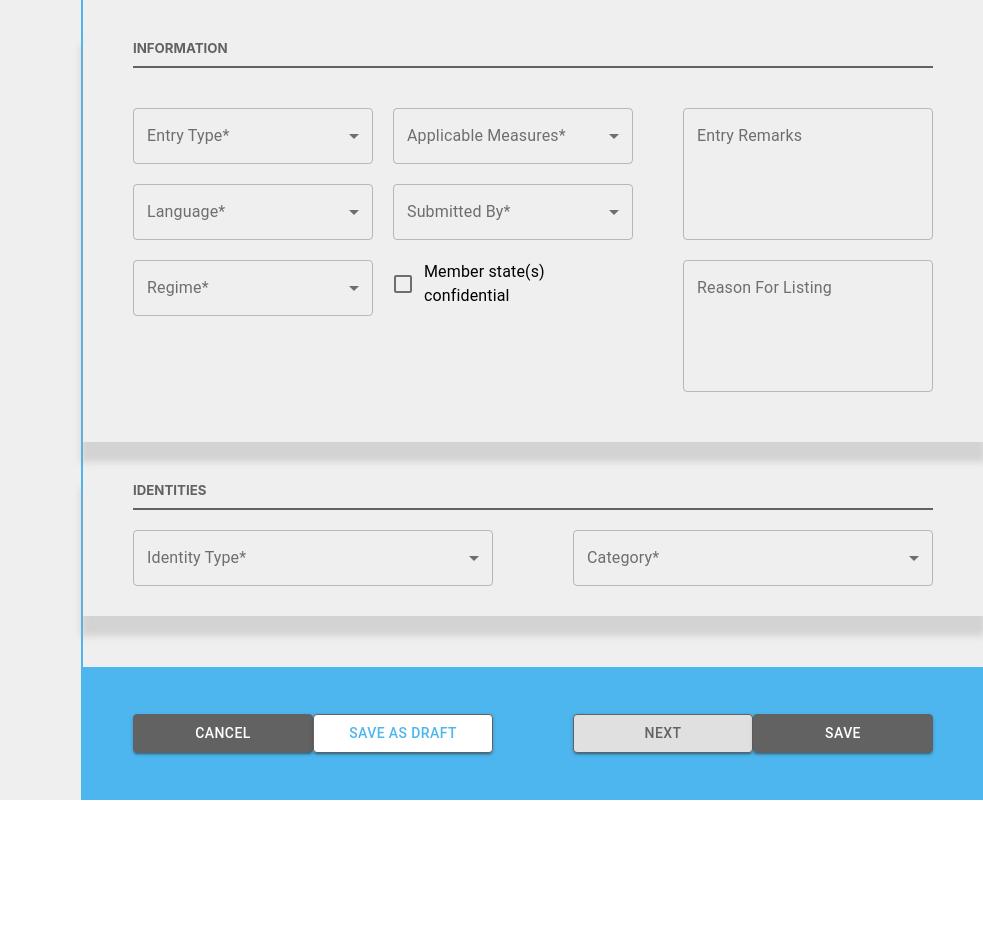
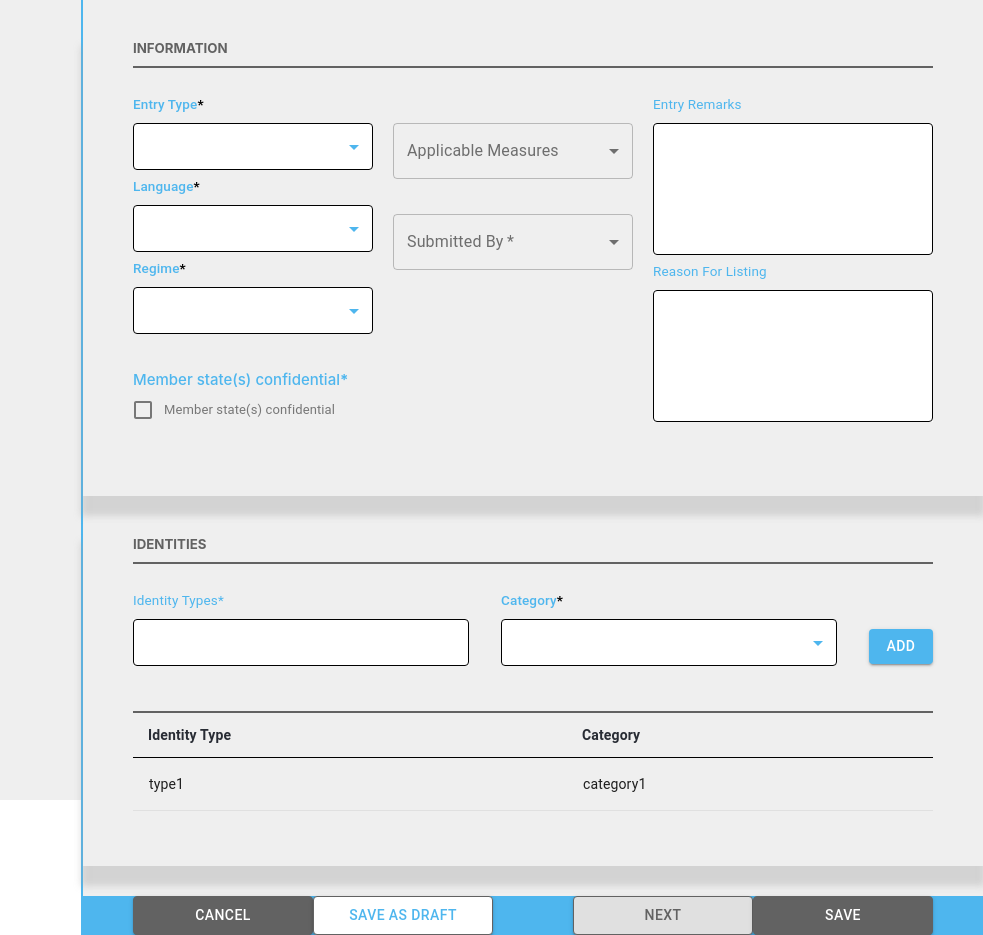
Before and after one commit to amacool/react-electron-offline, a React app: page /start in a window 1280 px wide. Shown: the full height of the page, 297-1280 px from the left. Before the commit the page ends 800 px from the top, so only its background shows below. Built offline with nearby package versions, Linux system fonts and the light colour scheme.

Commit message:
update information, identities

```diff
--- /dev/null
+++ b/src/react/components/FormControl/styles.css
@@ -0,0 +1,109 @@
+/*select control*/
+.custom-outlined-form-control {
+
+}
+.custom-outlined-form-control label.custom-select-label {
+    font-size: 15px;
+    color: #4eb6ee;
+    font-weight: 500;
+    transform: translate(0px, -25px) scale(0.9);
+}
+.custom-outlined-form-control label.custom-select-label b {
+    color: black;
+}
+.MuiInputLabel-outlined.MuiInputLabel-shrink.custom-select-label {
+    transform: translate(0px, -25px) scale(0.9);
+}
+.custom-outlined-form-control .custom-select {
+}
+.custom-outlined-form-control .custom-select > div {
+    padding: 14px;
+    font-size: 13px;
+    color: #777;
+    z-index: 1;
+}
+.custom-outlined-form-control .custom-select svg {
+    color: #4eb6ee;
+    z-index: 1;
+}
+.custom-outlined-form-control .custom-select fieldset {
+    border-color: black;
+    background: white;
+    top: 0;
+}
+.custom-outlined-form-control .custom-select .MuiOutlinedInput-notchedOutline {
+    border: solid 1px black !important;
+}
+.custom-outlined-form-control .custom-select fieldset legend {
+    display: none;
+}
+
+/*checkbox control*/
+.custom-checkbox-control {
+
+}
+.custom-checkbox-control .custom-checkbox-label {
+    font-weight: 500;
+    color: #4eb6ee;
+    font-size: 15px;
+}
+.custom-checkbox-control .custom-checkbox {
+    font-size: 13px;
+}
+.custom-checkbox-control .custom-checkbox span:first-child {
+    color: #777;
+}
+.custom-checkbox-control .custom-checkbox span:last-child {
+    font-size: 13px;
+    color: #777;
+}
+
+/*textarea control*/
+.custom-textarea-control {
+    background-color: white;
+}
+.custom-textarea-control > label {
+    font-size: 15px;
+    color: #4eb6ee;
+    transform: translate(0px, -25px) scale(0.9);
+}
+.custom-textarea-control > label.MuiInputLabel-outlined.MuiInputLabel-shrink {
+    transform: translate(0px, -25px) scale(0.9);
+    color: #4eb6ee;
+}
+.custom-textarea-control textarea {
+    font-size: 13px;
+}
+.custom-textarea-control fieldset {
+    border-color: black;
+    top: 0;
+}
+.custom-textarea-control .MuiOutlinedInput-notchedOutline {
+    border: solid 1px black !important;
+}
+.custom-textarea-control fieldset legend {
+    display: none;
+}
+
+/*text input control*/
+.custom-input-control > div {
+    padding: 14px;
+    color: #777;
+}
+
+/*table component*/
+table.custom-table {
+    min-width: 650px;
+}
+
+table.custom-table thead tr {
+    padding: 10px;
+}
+
+table.custom-table thead tr th {
+    border-bottom: solid 1px black;
+    padding: 10px 15px;
+    margin: 10px 0;
+    font-weight: 600;
+    color: #282c34;
+}
--- a/src/react/components/Identities/index.js
+++ b/src/react/components/Identities/index.js
@@ -1,37 +1,26 @@
 import React from 'react';
-import FormControl from "@material-ui/core/FormControl/FormControl";
-import InputLabel from "@material-ui/core/InputLabel/InputLabel";
-import Select from "@material-ui/core/Select/Select";
-import MenuItem from "@material-ui/core/MenuItem/MenuItem";
-import {makeStyles} from "@material-ui/core";
+import FormControl from "@material-ui/core/FormControl";
+import InputLabel from "@material-ui/core/InputLabel";
+import Select from "@material-ui/core/Select";
+import MenuItem from "@material-ui/core/MenuItem";
+import { makeStyles } from "@material-ui/core";
+import Button from "@material-ui/core/Button/Button";
+import { CustomTable } from "../common/CustomTable";
 import './styles.css';
+import TextField from "@material-ui/core/TextField/TextField";
 
-const useStyles = makeStyles(theme => ({
-    root: {
-        display: 'flex',
-        flexWrap: 'wrap',
-    },
-    formControl: {
-        minWidth: 120,
-        width: '45%'
-    }
-}));
-
-function Identities() {
-    const classes = useStyles();
+function Identities({ identities, handleSetValue }) {
   const [state, setState] = React.useState({
     type: '',
     category: ''
   });
+  const items = identities;
 
-    const typeLabel = React.useRef(null);
   const categoryLabel = React.useRef(null);
 
-    const [typeLabelWidth, setTypeLabelWidth] = React.useState(0);
   const [categoryLabelWidth, setCategoryLabelWidth] = React.useState(0);
 
   React.useEffect(() => {
-        setTypeLabelWidth(typeLabel.current.offsetWidth);
     setCategoryLabelWidth(categoryLabel.current.offsetWidth);
   }, []);
 
@@ -42,36 +31,37 @@ function Identities() {
     });
   };
 
+  const handleAdd = () => {
+    if (state.type === '' || state.category === '') {
+      alert('Please input values!');
+      return;
+    }
+    handleSetValue([...items, state]);
+  };
+
   return (
     <div className="Identities">
       <div className="header">
         <h5>IDENTITIES</h5>
       </div>
-            <div className="content">
-                <FormControl variant="outlined" className={classes.formControl}>
-                    <InputLabel ref={typeLabel} htmlFor="identity-type">
-                        Identity Type*
-                    </InputLabel>
-                    <Select
-                        value={state.type}
-                        onChange={handleChange('type')}
-                        labelWidth={typeLabelWidth}
-                        inputProps={{
-                            name: 'type',
-                            id: 'identity-type',
-                        }}
-                    >
-                        <MenuItem value="">
-                            <em>None</em>
-                        </MenuItem>
-                        <MenuItem value={10}>Ten</MenuItem>
-                        <MenuItem value={20}>Twenty</MenuItem>
-                        <MenuItem value={30}>Thirty</MenuItem>
-                    </Select>
-                </FormControl>
-                <FormControl variant="outlined" className={classes.formControl}>
-                    <InputLabel ref={categoryLabel} htmlFor="category">
-                        Category*
+      <div className="content content-header">
+        <div>
+          <div className="row">
+            <TextField
+              id="identity-types"
+              label="Identity Types*"
+              multiline
+              onChange={handleChange("type")}
+              className="text-field custom-textarea-control custom-input-control"
+              variant="outlined"
+            />
+          </div>
+        </div>
+        <div>
+          <div className="row">
+            <FormControl variant="outlined" className="form-control custom-outlined-form-control">
+              <InputLabel ref={categoryLabel} htmlFor="entry-type" className="custom-select-label">
+                Category<b>*</b>
               </InputLabel>
               <Select
                 value={state.category}
@@ -81,15 +71,26 @@ function Identities() {
                   name: 'category',
                   id: 'category',
                 }}
+                className="custom-select"
+                placeholder="Primary"
               >
                 <MenuItem value="">
                   <em>None</em>
                 </MenuItem>
-                        <MenuItem value={10}>Ten</MenuItem>
-                        <MenuItem value={20}>Twenty</MenuItem>
-                        <MenuItem value={30}>Thirty</MenuItem>
+                <MenuItem value="Ten">Ten</MenuItem>
+                <MenuItem value="Twenty">Twenty</MenuItem>
+                <MenuItem value="Thirty">Thirty</MenuItem>
               </Select>
             </FormControl>
+          </div>
+        </div>
+        <Button variant="contained" className="cancel-button" onClick={handleAdd}>ADD</Button>
+      </div>
+      <div className="content content-body">
+        <CustomTable
+          header={['Identity Type', 'Category']}
+          data={items}
+        />
       </div>
     </div>
   );
--- a/src/react/components/Identities/styles.css
+++ b/src/react/components/Identities/styles.css
@@ -10,6 +10,29 @@
 
 .Identities .content {
     display: flex;
-    margin: 20px 0;
+    margin: 20px 0 45px;
     justify-content: space-between;
 }
+
+.Identities .content-body {
+    border-top: 2px solid #626262;
+}
+
+.Identities .content > div {
+    width: 42%;
+}
+
+.Identities .content > div .row {
+    margin-top: 35px;
+}
+
+.Identities .content button {
+    height: 35px;
+    margin-top: 45px;
+    background-color: #4eb6ee;
+    color: white;
+}
+
+.Identities .content-body table.custom-table thead tr th.thead-category {
+    border-left: solid 1px black;
+}
--- a/src/react/components/Information/index.js
+++ b/src/react/components/Information/index.js
@@ -8,6 +8,7 @@ import Checkbox from '@material-ui/core/Checkbox';
 import TextField from '@material-ui/core/TextField';
 
 import './styles.css';
+import '../FormControl/styles.css';
 
 function Information(props) {
   const handleChange = props.handleChange;
@@ -41,9 +42,9 @@ function Information(props) {
       <div className="content">
         <div className="col-3">
           <div className="row">
-                            <FormControl variant="outlined" className="form-control">
-                                <InputLabel ref={typeLabel} htmlFor="entry-type">
-                                    Entry Type*
+            <FormControl variant="outlined" className="form-control custom-outlined-form-control">
+              <InputLabel ref={typeLabel} htmlFor="entry-type" className="custom-select-label">
+                Entry Type<b>*</b>
               </InputLabel>
               <Select
                 value={state.type}
@@ -53,6 +54,7 @@ function Information(props) {
                   name: 'type',
                   id: 'entry-type',
                 }}
+                className="custom-select"
               >
                 <MenuItem value="">
                   <em>None</em>
@@ -64,9 +66,9 @@ function Information(props) {
             </FormControl>
           </div>
           <div className="row">
-                            <FormControl variant="outlined" className="form-control">
-                                <InputLabel ref={languageLabel} htmlFor="language">
-                                    Language*
+            <FormControl variant="outlined" className="form-control custom-outlined-form-control">
+              <InputLabel ref={languageLabel} htmlFor="language" className="custom-select-label">
+                Language<b>*</b>
               </InputLabel>
               <Select
                 value={state.language}
@@ -76,6 +78,7 @@ function Information(props) {
                   name: 'language',
                   id: 'language',
                 }}
+                className="custom-select"
               >
                 <MenuItem value="">
                   <em>None</em>
@@ -83,7 +86,7 @@ function Information(props) {
                 {
                   state.languages && state.languages.map((item, i) => {
                     return (
-                                                <MenuItem value={item.type}>{item.name}</MenuItem>
+                      <MenuItem key={i} value={item.type}>{item.name}</MenuItem>
                     )
                   })
                 }
@@ -91,9 +94,9 @@ function Information(props) {
             </FormControl>
           </div>
           <div className="row">
-                            <FormControl variant="outlined" className="form-control">
-                                <InputLabel ref={regimeLabel} htmlFor="regime">
-                                    Regime*
+            <FormControl variant="outlined" className="form-control custom-outlined-form-control">
+              <InputLabel ref={regimeLabel} htmlFor="regime" className="custom-select-label">
+                Regime<b>*</b>
               </InputLabel>
               <Select
                 value={state.regime}
@@ -103,6 +106,7 @@ function Information(props) {
                   name: 'regime',
                   id: 'regime',
                 }}
+                className="custom-select"
               >
                 <MenuItem value="">
                   <em>None</em>
@@ -113,12 +117,24 @@ function Information(props) {
               </Select>
             </FormControl>
           </div>
+          <div className="row">
+            <div className="custom-checkbox-control">
+              <label className="custom-checkbox-label">Member state(s) confidential<b>*</b></label>
+              <FormControlLabel
+                control={<Checkbox checked={state.member_conditional} color="primary"
+                                   onChange={handleChange('member_conditional')}
+                                   value={!state.member_conditional}/>}
+                label="Member state(s) confidential"
+                className="form-control custom-checkbox"
+              />
+            </div>
+          </div>
         </div>
         <div className="col-3">
           <div className="row">
             <FormControl variant="outlined" className="form-control">
               <InputLabel ref={applicableMeasuresLabel} htmlFor="applicable-measures">
-                                    Applicable Measures*
+                Applicable Measures
               </InputLabel>
               <Select
                 value={state.applicable_measures}
@@ -139,9 +155,9 @@ function Information(props) {
             </FormControl>
           </div>
           <div className="row">
-                            <FormControl variant="outlined" className="form-control">
+            <FormControl required variant="outlined" className="form-control">
               <InputLabel ref={submittedByLabel} htmlFor="submittedby">
-                                    Submitted By*
+                Submitted By
               </InputLabel>
               <Select
                 value={state.submitted_by}
@@ -161,13 +177,6 @@ function Information(props) {
               </Select>
             </FormControl>
           </div>
-                        <div className="row">
-                            <FormControlLabel
-                                control={<Checkbox checked={state.member_conditional} color="primary" onChange={handleChange('member_conditional')} value={!state.member_conditional} />}
-                                label="Member state(s) confidential"
-                                className="form-control"
-                            />
-                        </div>
         </div>
         <div className="col-4">
           <div className="row">
@@ -178,7 +187,7 @@ function Information(props) {
               rows="5"
               value={state.entry_remarks}
               onChange={handleChange('entry_remarks')}
-                                className="text-field"
+              className="text-field custom-textarea-control"
               variant="outlined"
               placeholder="Max length 500 chars"
             />
@@ -191,7 +200,7 @@ function Information(props) {
               rows="5"
               value={state.reason_listing}
               onChange={handleChange('reason_listing')}
-                                className="text-field"
+              className="text-field custom-textarea-control"
               variant="outlined"
               placeholder="Max length 500 chars"
             />
--- a/src/react/components/Information/styles.css
+++ b/src/react/components/Information/styles.css
@@ -21,7 +21,7 @@
 .Information .content .row {
     display: flex;
     justify-content: space-between;
-    margin: 20px 0;
+    margin: 35px 0;
 }
 
 .Information .content .col-4 {
--- /dev/null
+++ b/src/react/components/common/CustomTable/index.js
@@ -0,0 +1,27 @@
+import TableHead from "@material-ui/core/TableHead/TableHead";
+import TableRow from "@material-ui/core/TableRow/TableRow";
+import TableCell from "@material-ui/core/TableCell/TableCell";
+import TableBody from "@material-ui/core/TableBody/TableBody";
+import Table from "@material-ui/core/Table/Table";
+import React from "react";
+
+export const CustomTable = ({ header, data }) => (
+  <Table className="custom-table">
+    <TableHead>
+      <TableRow>
+        {header.map((item, index) => (
+          <TableCell align="left" key={index}>{item}</TableCell>
+        ))}
+      </TableRow>
+    </TableHead>
+    <TableBody>
+      {data.map((row, index) => (
+        <TableRow key={index}>
+          {Object.keys(row).map((item, index) => (
+            <TableCell align="left" key={index}>{row[item]}</TableCell>
+          ))}
+        </TableRow>
+      ))}
+    </TableBody>
+  </Table>
+);
--- a/src/react/containers/Start/index.js
+++ b/src/react/containers/Start/index.js
@@ -1,4 +1,4 @@
-import React, { Component } from 'react';
+import React, {Component} from 'react';
 import {bindActionCreators} from "redux";
 import {changeInformation, save, saveDraft} from "../../redux/actions";
 import {withRouter} from "react-router";
@@ -23,14 +23,20 @@ class Start extends Component {
       member_conditional: false,
       entry_remarks: '',
       reason_listing: '',
-            languages: []
+      languages: [],
+      identities: [
+        {
+          type: 'type1',
+          category: 'category1'
+        }
+      ],
     };
   }
 
   componentDidMount() {
     let th = this;
     axios.get('/data/languages.json')
-            .then(function(result) {
+      .then(function (result) {
         th.setState({
           languages: result.data.languages
         });
@@ -47,6 +53,13 @@ class Start extends Component {
     });
   };
 
+  handleSetValue = name => val => {
+    this.setState({
+      ...this.state,
+      [name]: val
+    });
+  };
+
   render() {
     const state = this.state;
 
@@ -56,7 +69,10 @@ class Start extends Component {
           state={state}
           handleChange={this.handleChange}
         />
-                <Identities/>
+        <Identities
+          identities={state.identities}
+          handleSetValue={this.handleSetValue('identities')}
+        />
       </div>
     );
   }
--- a/src/react/containers/Start/styles.css
+++ b/src/react/containers/Start/styles.css
@@ -17,7 +17,6 @@
 }
 
 .Start .text-field {
-    margin-left: 30px;
     margin-top: 0;
     margin-bottom: 0;
     width: 100%;
```
Lines whose indentation alone changed are shown as unchanged.
